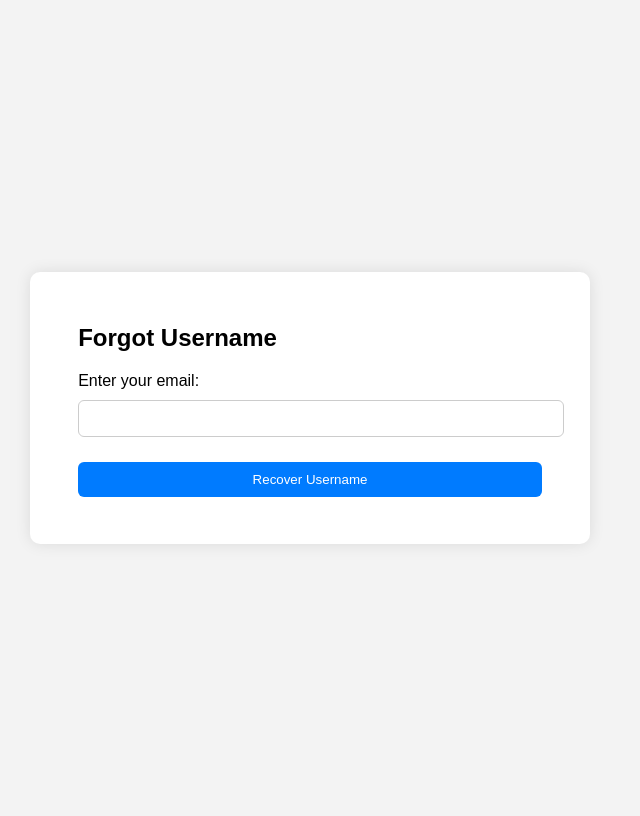
After one commit to zamia1/python-docs-hello-world, a Flask app: page /forgot_username in a window 1280 px wide. The commit adds this page. Shown: the whole page, without its empty margins (330-970 px from the left). Run offline with Flask 3, Linux system fonts and the light colour scheme.

```diff
--- a/app.py
+++ b/app.py
@@ -1,12 +1,13 @@
+from werkzeug.security import generate_password_hash, check_password_hash
 
 from pymongo import MongoClient
+from flask_login import LoginManager, login_user, login_required, logout_user, current_user, UserMixin
 
 from flask import jsonify, render_template, request, url_for
 #, send_file
 from flask import Flask, flash, redirect, send_file
 import pdb
 import mimetypes
-#import ast
 import os
 import io
 
@@ -15,6 +16,10 @@ import chardet
 import magic
 
 app = Flask(__name__)
+login_manager = LoginManager()
+login_manager.init_app(app)
+login_manager.login_view = 'login'  # Redirect to login if not logged in
+
 
 # Configure a secret key for Flask-Login
 app.secret_key =os.urandom(50)
@@ -36,49 +41,112 @@ users_collection = db['users']
 
 ages="25 years or younger,25-30 years,30-35 years,40-45 years"
 agetra=ages.split(',')
+class User(UserMixin):
+    def __init__(self, username):
+        self.id = username
+
+@login_manager.user_loader
+def load_user(user_id):
+    user = users_collection.find_one({'username': user_id})
+    if user:
+        return User(user_id)
+    return None
+
 def connectToDb(namesp):
     fs = gridfs.GridFS(db,namesp)
     return db, ghotkali_collection, fs
-
 @app.route('/register', methods=['GET', 'POST'])
 def register():
-   # pdb.set_trace()
+    pdb.set_trace()
     if request.method == 'POST':
         username = request.form['username']
         password = request.form['password']
+        email = request.form['email']
+        confirm_password = request.form['confirm_password']
 
-        # Check if the username already exists
+        if password != confirm_password:
+            flash('Passwords do not match.', 'danger')
+            return render_template('register.html')
+
         if users_collection.find_one({'username': username}):
             flash('Username already exists. Choose a different one.', 'danger')
         else:
-            users_collection.insert_one({'username': username, 'password': password})
+            hashed_password = generate_password_hash(password)
+            users_collection.insert_one({'username': username, 'password': hashed_password,'email': email})
             flash('Registration successful. You can now log in.', 'success')
             return redirect(url_for('login'))
 
+    return render_template('register.html')
+@app.route('/forgot_password', methods=['GET', 'POST'])
+def forgot_password():
+    if request.method == 'POST':
+        email = request.form['email']
+        user = users_collection.find_one({'email': email})
 
-    return render_template('register.html')
+        if user:
+            return render_template('reset_password.html', username=user['username'])
+        else:
+            flash('Email not found', 'danger')
+
+    return render_template('forgot_password.html')
+@app.route('/reset_password', methods=['POST'])
+def reset_password():
+    username = request.form['username']
+    new_password = request.form['password']
+
+    hashed_password = generate_password_hash(new_password)
+
+    result = users_collection.update_one(
+        {'username': username},
+        {'$set': {'password': hashed_password}}
+    )
+
+    if result.modified_count > 0:
+        flash('Password updated successfully.', 'success')
+    else:
+        flash('Error updating password.', 'danger')
+
+    return redirect(url_for('login'))
+
+@app.route('/forgot_username', methods=['GET', 'POST'])
+def forgot_username():
+    if request.method == 'POST':
+        email = request.form['email']
+        user = users_collection.find_one({'email': email})
+        if user:
+            flash(f"Your username is: {user['username']}", 'info')
+        else:
+            flash("Email not found", 'danger')
+    return render_template('forgot_username.html')
+
+
+@app.route('/logout')
+@login_required
+def logout():
+    logout_user()
+    flash('You have been logged out.', 'success')
+    return redirect(url_for('login'))
+
+
 @app.route('/login', methods=['GET', 'POST'])
-@app.route('/',methods=['GET', 'POST'])
+@app.route('/', methods=['GET', 'POST'])
 def login():
-   # pdb.set_trace()
     if request.method == 'POST':
         username = request.form['username']
         password = request.form['password']
+        user = users_collection.find_one({'username': username})
+        if user and check_password_hash(user['password'], password):
+            login_user(User(username))
+            flash('Login successful.', 'success')
+            return redirect(url_for('home'))
+        else:
+            flash('Invalid credentials', 'danger')
+    return render_template('login.html')
 
-        # Check if the username and password match
-        user = users_collection.find_one({'username': username, 'password': password})
-        if user:
-            #flash('Login successful.', 'success')
-            return render_template('home.html',url=request.url)
-            #return render_template('home.html',url=url)
-            # Add any additional logic, such as session management
-        else:
-            flash('Invalid username or password. Please try again.', 'danger')
-
-    return render_template('login.html')
 @app.route('/get_file/<namef>/<gender>', methods=['GET','POST'])
+@login_required
 def get_file(namef=None,gender=None):
-    # pdb.set_trace()
+    pdb.set_trace()
     global agetra
     if request.method=="POST":
         gender=request.form['gender']
@@ -117,6 +185,7 @@ def get_file(namef=None,gender=None):
 
     return render_template('filter.html')
 @app.route('/delete_file', methods=['POST','GET'])
+@login_required
 def delete_file():
     global agetra
     global db
@@ -157,6 +226,7 @@ def delete_file():
 
     return render_template('filter.html')
 @app.route('/list_file',methods=['GET'])
+@login_required
 def list_file():
     global db
     # pdb.set_trace()
@@ -186,6 +256,7 @@ def home():
     return render_template('home.html')
 
 @app.route('/upload', methods=['GET','POST'])
+@login_required
 def upload():
 
     if request.method == "POST":
--- a/templates/delete_file.html
+++ b/templates/delete_file.html
@@ -3,9 +3,10 @@
 </form>
     <form action="/delete_file" method="post" >
         {% for key,value in names.items() %}
+        <label for={{key}}>{{key}}</label><br>
         {% for name in value %}
           <input type="checkbox" id='files' name='files[]' value="{{key}},{{name}}" />
-        <label for='files'>{{key}} {{name}}</label>
+        <label for='files'> {{name}}</label>
     </br>
         {% endfor %}
         {% endfor %}
--- /dev/null
+++ b/templates/forgot_password.html
@@ -0,0 +1,5 @@
+<form method="POST">
+    <label>Email:</label>
+    <input type="email" name="email" required>
+    <button type="submit">Submit</button>
+</form>
--- /dev/null
+++ b/templates/forgot_username.html
@@ -0,0 +1,59 @@
+<!DOCTYPE html>
+<html>
+<head>
+    <title>Forgot Username</title>
+    <style>
+        body {
+            font-family: Arial, sans-serif;
+            background-color: #f3f3f3;
+            display: flex;
+            justify-content: center;
+            align-items: center;
+            height: 100vh;
+        }
+        .container {
+            background: white;
+            padding: 2rem 3rem;
+            border-radius: 10px;
+            box-shadow: 0px 0px 15px rgba(0, 0, 0, 0.1);
+        }
+        h2 {
+            margin-bottom: 20px;
+        }
+        input[type="email"], button {
+            width: 100%;
+            padding: 10px;
+            margin-top: 10px;
+            margin-bottom: 15px;
+            border: 1px solid #ccc;
+            border-radius: 6px;
+        }
+        button {
+            background-color: #007bff;
+            color: white;
+            border: none;
+        }
+        .flash {
+            margin-top: 10px;
+            color: #e74c3c;
+        }
+    </style>
+</head>
+<body>
+    <div class="container">
+        <h2>Forgot Username</h2>
+        <form method="POST">
+            <label for="email">Enter your email:</label>
+            <input type="email" name="email" id="email" required>
+            <button type="submit">Recover Username</button>
+        </form>
+        {% with messages = get_flashed_messages(with_categories=true) %}
+          {% if messages %}
+            {% for category, message in messages %}
+              <div class="flash">{{ message }}</div>
+            {% endfor %}
+          {% endif %}
+        {% endwith %}
+    </div>
+</body>
+</html>
--- a/templates/get_file_all.html
+++ b/templates/get_file_all.html
@@ -6,10 +6,11 @@
     <form action="/get_file" method="post">
         <ul>
         {% for key, value in names.items() %}
+        <label for={{key}}>{{key}}</label><br>
             {% for name in value %}
             <li>
                 <input type="checkbox" name="files_to_delete" value="{{ key }}:{{ name }}">
-                <a href="{{ url_for('get_file', namef=name, gender=key) }}">{{ key }} {{ name }}</a>
+                <a href="{{ url_for('get_file', namef=name, gender=key) }}"> {{ name }}</a>
             </li>
             {% endfor %}
         {% endfor %}
--- a/templates/home.html
+++ b/templates/home.html
@@ -4,11 +4,11 @@
 <form method="GET" action={{url}}/upload>
     <button type="submit" class="btn btn-primary"> Upload a bio</button>
 </form>
-<form method="GET" action={{url}}/get_file>
+<!-- <form method="GET" action={{url}}/get_file>
     <button type="submit" class="btn btn-primary"> Download a bio</button>
-</form>
+</form> -->
 <form method="GET" action={{url}}/list_file>
-<button type="submit" class="btn btn-primary"> List them all</button>
+<button type="submit" class="btn btn-primary"> List them all to access and download </button>
 </form>
 <form method="GET" action={{url}}/delete_file>
     <button type="submit" class="btn btn-primary"> Delete file</button>
--- a/templates/index.html
+++ b/templates/index.html
@@ -1,6 +1,3 @@
-<!-- <form action="/upload" method="post" enctype="multipart/form-data">
-    <input type="file" name="file">
-    <input type="file" name="image"> -->
 
     <form action="/upload" method="post" enctype="multipart/form-data">
 
--- a/templates/login.html
+++ b/templates/login.html
@@ -16,5 +16,6 @@
     <label for="password">Password:</label>
     <input type="password" name="password" required>
     <button type="submit">Login</button>
+    <p>Don't have an account? <a href="{{ url_for('register') }}">Register here</a>.</p>
   </form>
 {% endblock %}
--- /dev/null
+++ b/templates/reset_password.html
@@ -0,0 +1,6 @@
+<form method="POST" action="{{ url_for('reset_password') }}">
+    <input type="hidden" name="username" value="{{ username }}">
+    <label>New Password:</label>
+    <input type="password" name="password" required>
+    <button type="submit">Reset Password</button>
+</form>
```
Also changed, not shown: templates/layout.html (added, +16 -0 lines), templates/register.html (+45 -2 lines), 3 other files.
